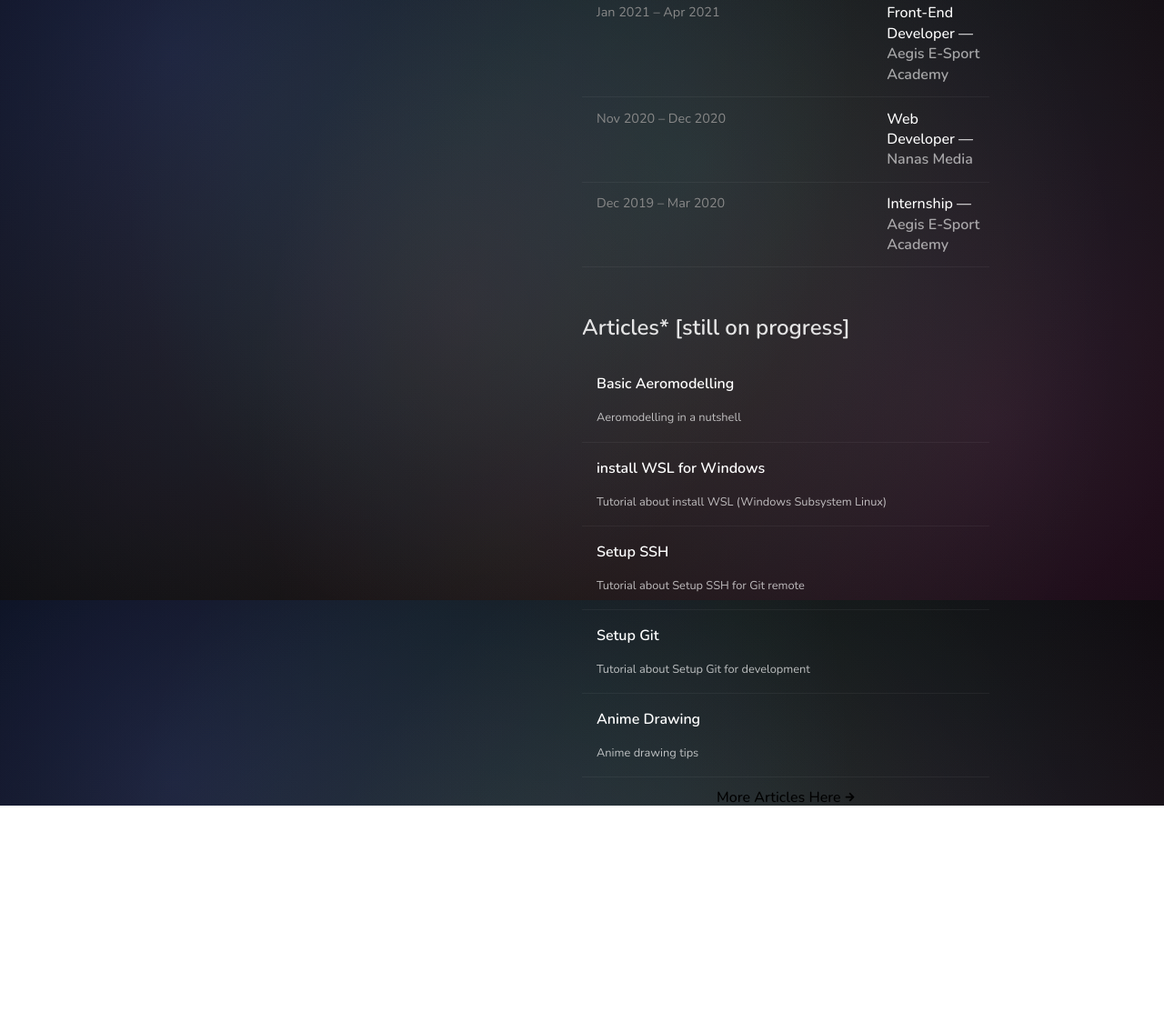
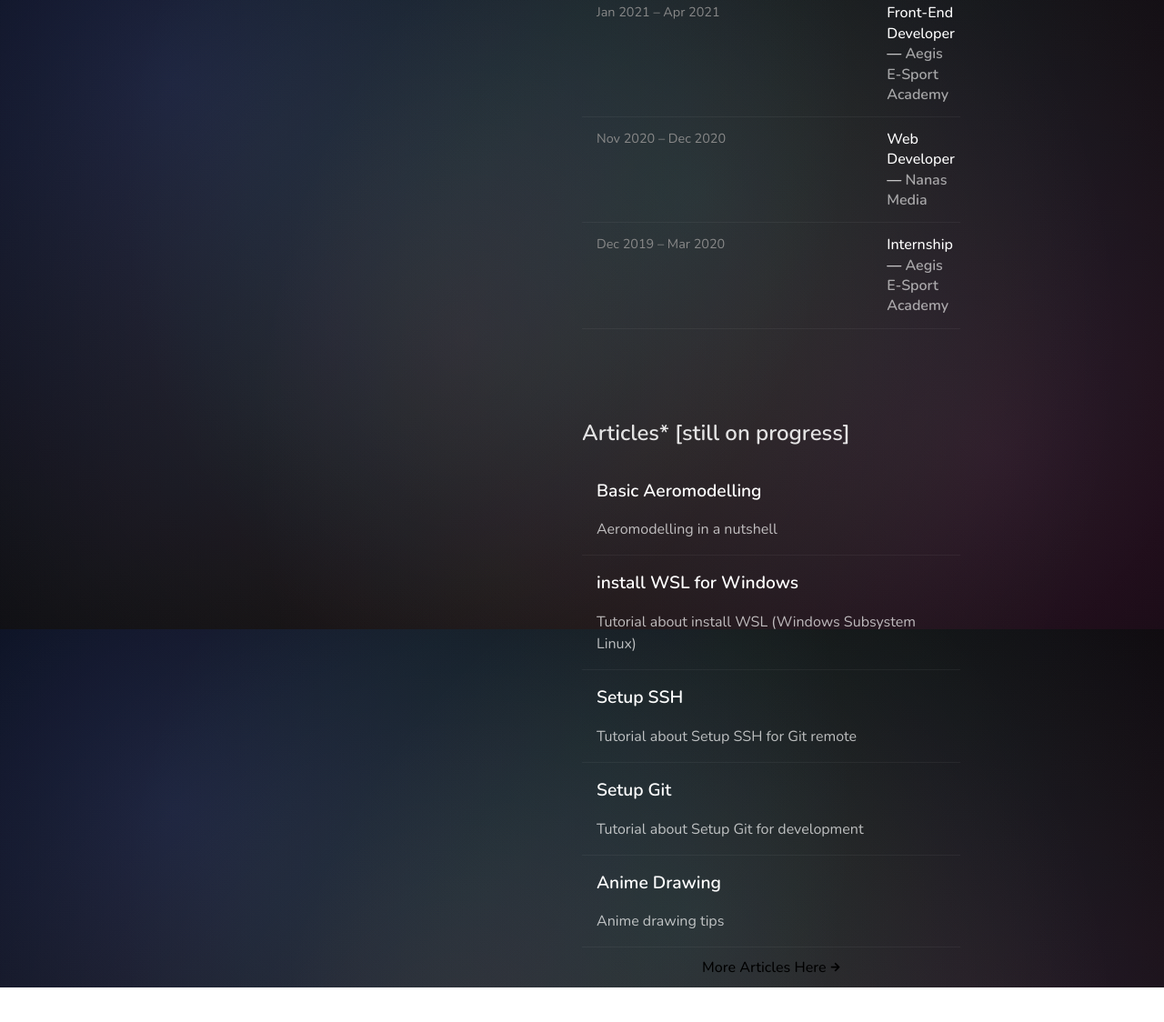
Before and after one commit to gelembungsahabat/gelembungsahabat.github.io, an Astro site: page / in a window 1280 px wide. Shown: the part 972-2096 px from the top of the page at 91% size. Before the commit the page ends 1890 px from the top, so only its background shows below. Built offline with nearby package versions, Linux system fonts and the light colour scheme; Astro itself is replaced by a stand-in of ours.

Commit message:
fix articles section

```diff
--- a/src/components/App.css
+++ b/src/components/App.css
@@ -71,7 +71,7 @@
   }
 
   .sections {
-    margin-top: 3rem;
+    margin-top: 1rem;
     margin-right: 10rem;
     grid-column-start: 2;
     grid-column-end: 3;
@@ -97,7 +97,7 @@
 
 /* homepage div */
 .homepage {
-  margin: 2rem;
+  margin: 4rem;
 }
 
 .hero {
--- a/src/components/sections/styles/articles.css
+++ b/src/components/sections/styles/articles.css
@@ -1,5 +1,5 @@
 .articles-container {
-  max-height: 70vh;
+  margin-top: 3rem;
   display: flex;
   flex-flow: row wrap;
   overflow: hidden;
@@ -23,9 +23,9 @@
 }
 
 .title {
-  font-size: clamp(0.7rem, 2.5vw, 1rem);
+  font-size: clamp(0.9rem, 2.5vw, 1.2rem);
 }
 
 .subtitle {
-  font-size: clamp(0.5rem, 2.5vw, 0.8rem);
+  font-size: clamp(0.8rem, 2.5vw, 1rem);
 }
```
